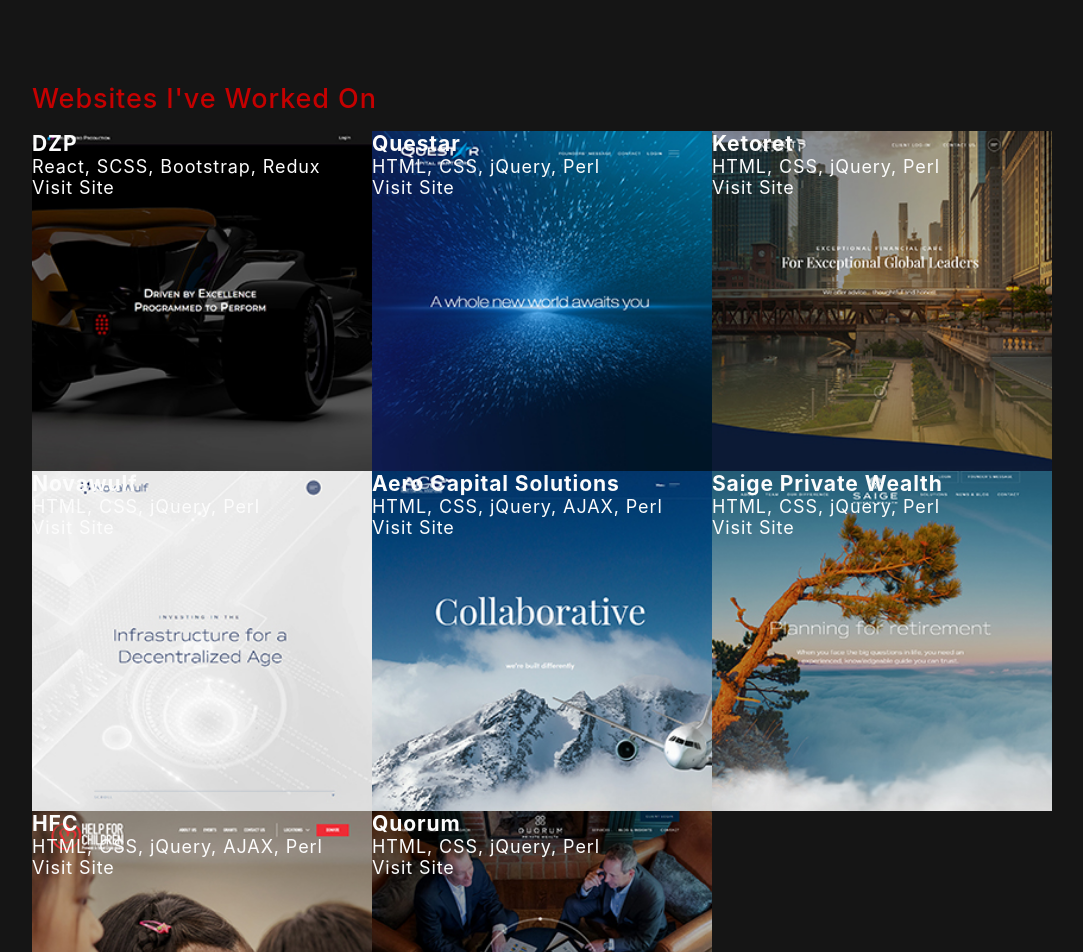
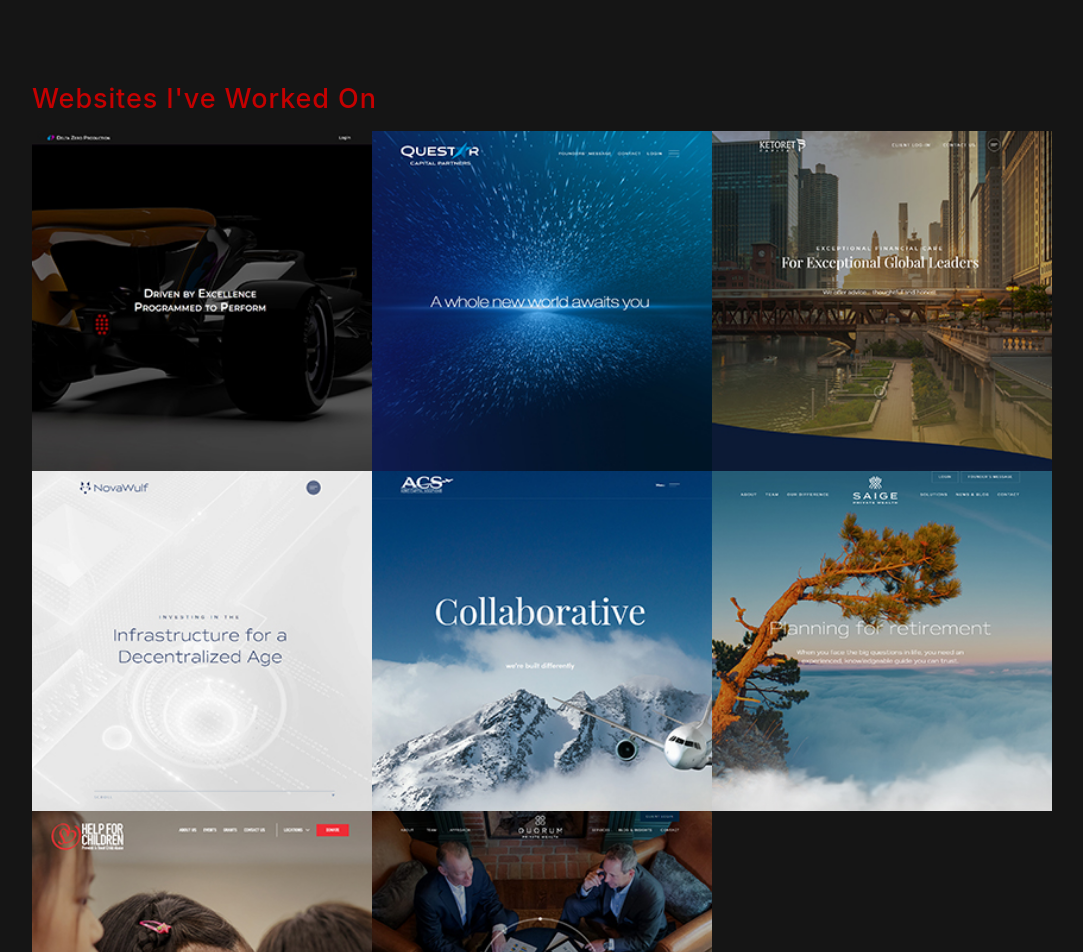
Before and after one commit to RPangil/RAPangilinan, a React (Create React App) app: page / in a window 1280 px wide. Shown: the part 2120-3072 px from the top of the page, without its empty margins (98-1181 px from the left). Built offline with nearby package versions, Linux system fonts and the light colour scheme.

Commit message:
Update App.js
Content changes on website section

```diff
--- a/src/App.js
+++ b/src/App.js
@@ -121,44 +121,60 @@
                 <Container title="Websites I've Worked On">
                     <div className={`${styles.contain} ${styles.projects}`}>
                         <div className={`${styles.item} ${styles.dzp}`}>
-                            <h3 className={styles.title}>DZP</h3>
-                            <p className={styles.description}>React, SCSS, Bootstrap, Redux</p>
+                            <div className={styles.details}>
+                                <h3 className={`${styles.title} ${styles.mdText} ${styles.med} ${styles.red}`}>DZP</h3>
+                                <p className={`${styles.description} ${styles.smText}`}>React, SCSS, Bootstrap, Redux</p>
                                 <a href='https://deltazeroproduction.com/' className={styles.link}>Visit Site</a>
                             </div>
+                        </div>
                         <div className={`${styles.item} ${styles.questar}`}>
-                            <h3 className={styles.title}>Questar</h3>
-                            <p className={styles.description}>HTML, CSS, jQuery, Perl</p>
+                            <div className={styles.details}>
+                                <h3 className={`${styles.title} ${styles.mdText} ${styles.med} ${styles.red}`}>Questar</h3>
+                                <p className={`${styles.description} ${styles.smText}`}>HTML, CSS, jQuery, Perl</p>
                                 <a href='https://www.questarcap.com/' className={styles.link}>Visit Site</a>
                             </div>
+                        </div>
                         <div className={`${styles.item} ${styles.ketoret}`}>
-                            <h3 className={styles.title}>Ketoret</h3>
-                            <p className={styles.description}>HTML, CSS, jQuery, Perl</p>
+                            <div className={styles.details}>
+                                <h3 className={`${styles.title} ${styles.mdText} ${styles.med} ${styles.red}`}>Ketoret</h3>
+                                <p className={`${styles.description} ${styles.smText}`}>HTML, CSS, jQuery, Perl</p>
                                 <a href='https://www.ketoretcap.com/' className={styles.link}>Visit Site</a>
                             </div>
+                        </div>
                         <div className={`${styles.item} ${styles.novawulf}`}>
-                            <h3 className={styles.title}>Novawulf</h3>
-                            <p className={styles.description}>HTML, CSS, jQuery, Perl</p>
+                            <div className={styles.details}>
+                                <h3 className={`${styles.title} ${styles.mdText} ${styles.med} ${styles.red}`}>Novawulf</h3>
+                                <p className={`${styles.description} ${styles.smText}`}>HTML, CSS, jQuery, Perl</p>
                                 <a href='https://novawulf.io/' className={styles.link}>Visit Site</a>
                             </div>
+                        </div>
                         <div className={`${styles.item} ${styles.acs}`}>
-                            <h3 className={styles.title}>Aero Capital Solutions</h3>
-                            <p className={styles.description}>HTML, CSS, jQuery, AJAX, Perl</p>
+                            <div className={styles.details}>
+                                <h3 className={`${styles.title} ${styles.mdText} ${styles.med} ${styles.red}`}>Aero Capital Solutions</h3>
+                                <p className={`${styles.description} ${styles.smText}`}>HTML, CSS, jQuery, AJAX, Perl</p>
                                 <a href='https://www.aerocapitalsolutions.com/' className={styles.link}>Visit Site</a>
                             </div>
+                        </div>
                         <div className={`${styles.item} ${styles.saige}`}>
-                            <h3 className={styles.title}>Saige Private Wealth</h3>
-                            <p className={styles.description}>HTML, CSS, jQuery, Perl</p>
+                            <div className={styles.details}>
+                                <h3 className={`${styles.title} ${styles.mdText} ${styles.med} ${styles.red}`}>Saige Private Wealth</h3>
+                                <p className={`${styles.description} ${styles.smText}`}>HTML, CSS, jQuery, Perl</p>
                                 <a href='https://www.saigepwm.com/' className={styles.link}>Visit Site</a>
                             </div>
+                        </div>
                         <div className={`${styles.item} ${styles.hfc}`}>
-                            <h3 className={styles.title}>HFC</h3>
-                            <p className={styles.description}>HTML, CSS, jQuery, AJAX, Perl</p>
+                            <div className={styles.details}>
+                                <h3 className={`${styles.title} ${styles.mdText} ${styles.med} ${styles.red}`}>HFC</h3>
+                                <p className={`${styles.description} ${styles.smText}`}>HTML, CSS, jQuery, AJAX, Perl</p>
                                 <a href='https://www.hfc.org/' className={styles.link}>Visit Site</a>
                             </div>
+                        </div>
                         <div className={`${styles.item} ${styles.quorum}`}>
-                            <h3 className={styles.title}>Quorum</h3>
-                            <p className={styles.description}>HTML, CSS, jQuery, Perl</p>
+                            <div className={styles.details}>
+                                <h3 className={`${styles.title} ${styles.mdText} ${styles.med} ${styles.red}`}>Quorum</h3>
+                                <p className={`${styles.description} ${styles.smText}`}>HTML, CSS, jQuery, Perl</p>
                                 <a href='https://www.quorumpw.com/' className={styles.link}>Visit Site</a>
+                            </div>
                         </div>
                     </div>
                 </Container>
```
Lines whose indentation alone changed are shown as unchanged.
